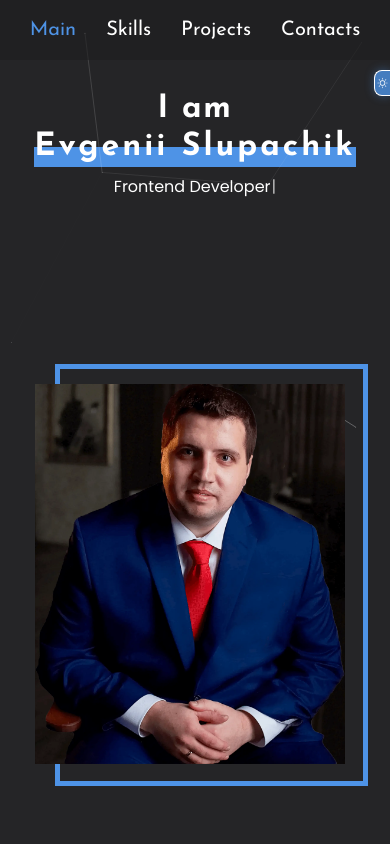
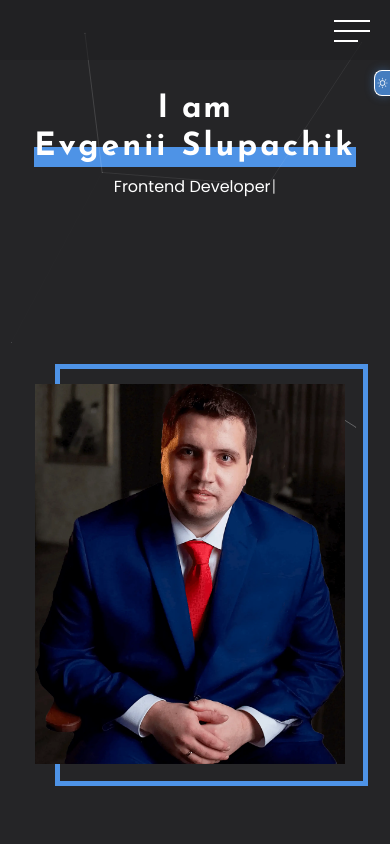
Before and after one commit to MrEvgeniy1989/portfolio, a React (Create React App) app: page / in a window 390 px wide. Shown: the top 844 px of the page. Built offline with nearby package versions, Linux system fonts and the light colour scheme.

Commit message:
feat: сделал адаптив для Header и добавил бургер меню для мобильной версии.

```diff
--- a/src/common/styles/_tokens.scss
+++ b/src/common/styles/_tokens.scss
@@ -8,4 +8,7 @@
 
   /* animation */
   --transition: 0.2s ease-in-out;
+
+  /* tablet: @media screen and (max-width: 768px) */
+  /* mobile: @media screen and (max-width: 576px) */
 }
--- a/src/features/header/Header.tsx
+++ b/src/features/header/Header.tsx
@@ -3,13 +3,28 @@ import React from 'react'
 import s from './Header.module.scss'
 
 import { Container } from '../../common/components/container/Container'
-import { Nav } from './nav/Nav'
+import { DesktopMenu } from './desktopMenu/DesktopMenu'
+import { MobileMenu } from './mobileMenu/MobileMenu'
+
+export type MenuItem = {
+  href: string
+  id: number
+  title: string
+}
+
+const menuItems: MenuItem[] = [
+  { href: 'main', id: 1, title: 'Main' },
+  { href: 'skills', id: 2, title: 'Skills' },
+  { href: 'projects', id: 3, title: 'Projects' },
+  { href: 'contacts', id: 4, title: 'Contacts' },
+]
 
 export const Header = () => {
   return (
     <header className={s.header} id={'header'}>
       <Container className={s.container}>
-        <Nav />
+        <DesktopMenu menuItems={menuItems} />
+        <MobileMenu menuItems={menuItems} />
       </Container>
     </header>
   )
--- a/src/features/header/nav/Nav.tsx
+++ b/src/features/header/desktopMenu/DesktopMenu.tsx
@@ -2,18 +2,17 @@ import React from 'react'
 import { Link as LinkScroll } from 'react-scroll'
 import ScrollSpy from 'react-scrollspy'
 
-import s from './Nav.module.scss'
+import s from './desktopMenu.module.scss'
 
-const menuItems = [
-  { href: 'main', id: 1, title: 'Main' },
-  { href: 'skills', id: 2, title: 'Skills' },
-  { href: 'projects', id: 3, title: 'Projects' },
-  { href: 'contacts', id: 4, title: 'Contacts' },
-]
+import { MenuItem } from '../Header'
 
-export const Nav = () => {
+type Props = {
+  menuItems: MenuItem[]
+}
+
+export const DesktopMenu = ({ menuItems }: Props) => {
   return (
-    <nav className={s.nav}>
+    <nav className={s.desktopMenu}>
       <ScrollSpy currentClassName={s.active} items={menuItems.map(item => item.href)} offset={-610}>
         {menuItems.map(item => {
           return (
--- a/src/features/header/nav/Nav.module.scss
+++ b/src/features/header/desktopMenu/desktopMenu.module.scss
@@ -1,10 +1,10 @@
-.nav {
+.desktopMenu {
   display: flex;
   align-items: center;
   width: 100%;
   height: 100%;
 
-  & > ul {
+  ul {
     display: flex;
     gap: 30px;
     align-items: center;
@@ -37,9 +37,9 @@
         }
       }
     }
+  }
 
-    @media screen and (width <= 480px) {
-      justify-content: center;
-    }
+  @media screen and (width <= 768px) {
+    display: none;
   }
 }
--- /dev/null
+++ b/src/features/header/mobileMenu/MobileMenu.tsx
@@ -0,0 +1,57 @@
+import React, { useState } from 'react'
+import { Link as LinkScroll } from 'react-scroll'
+import ScrollSpy from 'react-scrollspy'
+
+import clsx from 'clsx'
+
+import s from './mobileMenu.module.scss'
+
+import { MenuItem } from '../Header'
+
+type Props = {
+  menuItems: MenuItem[]
+}
+
+export const MobileMenu = ({ menuItems }: Props) => {
+  const [menuIsOpen, setMenuIsOpen] = useState<boolean>(false)
+
+  const onBurgerButtonClick = () => {
+    setMenuIsOpen(!menuIsOpen)
+  }
+
+  return (
+    <nav className={s.mobileMenu}>
+      <button
+        className={clsx(s.burgerButton, menuIsOpen && s.burgerButtonOpen)}
+        onClick={onBurgerButtonClick}
+      >
+        <span></span>
+      </button>
+      <div
+        className={clsx(s.mobileMenuPopup, menuIsOpen && s.popupOpen)}
+        onClick={() => setMenuIsOpen(false)}
+      >
+        <ScrollSpy
+          currentClassName={s.active}
+          items={menuItems.map(item => item.href)}
+          offset={-610}
+        >
+          {menuItems.map(item => {
+            return (
+              <LinkScroll
+                className={s.link}
+                key={item.id}
+                offset={-60}
+                onClick={() => setMenuIsOpen(false)}
+                smooth
+                to={item.href}
+              >
+                {item.title}
+              </LinkScroll>
+            )
+          })}
+        </ScrollSpy>
+      </div>
+    </nav>
+  )
+}
--- /dev/null
+++ b/src/features/header/mobileMenu/mobileMenu.module.scss
@@ -0,0 +1,134 @@
+.mobileMenu {
+  display: none;
+  width: 100%;
+  height: 100%;
+
+  .burgerButton {
+    position: fixed;
+    z-index: 9999999;
+    top: 0;
+    right: 0;
+
+    width: 80px;
+    height: 70px;
+
+    span {
+      position: absolute;
+      top: 30px;
+      right: 20px;
+
+      display: block;
+
+      width: 36px;
+      height: 2px;
+
+      background-color: var(--text-color);
+
+      &::before {
+        content: '';
+
+        position: absolute;
+        transform: translateY(-10px);
+
+        display: block;
+
+        width: 36px;
+        height: 2px;
+
+        background-color: var(--text-color);
+      }
+
+      &::after {
+        content: '';
+
+        position: absolute;
+        transform: translateY(10px);
+
+        display: block;
+
+        width: 24px;
+        height: 2px;
+
+        background-color: var(--text-color);
+      }
+    }
+  }
+
+  .mobileMenuPopup {
+    position: fixed;
+    z-index: 99999;
+    inset: 0;
+    transform: translateY(-100%);
+
+    display: flex;
+    align-items: center;
+    justify-content: center;
+
+    background-color: rgb(31 31 32 / 90%);
+
+    transition: 0.4s ease-in-out;
+
+    ul {
+      display: flex;
+      flex-direction: column;
+      gap: 10px;
+      align-items: center;
+      justify-content: center;
+
+      transition: 0.4s ease-in-out;
+
+      .link {
+        cursor: pointer;
+        user-select: none;
+
+        font-family: var(--font-family-primary);
+        font-size: 20px;
+        font-weight: 400;
+        line-height: 1.2;
+        color: var(--text-color);
+        text-decoration: none;
+
+        transition: color var(--transition);
+
+        &.active {
+          color: var(--primary-color);
+          transition: color var(--transition);
+        }
+
+        @media (width >= 767px) {
+          &:hover {
+            color: var(--primary-color);
+            transition: color var(--transition);
+          }
+        }
+      }
+    }
+  }
+
+  .burgerButtonOpen {
+    span {
+      background-color: rgb(255 255 255 / 0%);
+
+      &::before {
+        transform: rotate(-45deg) translateY(0);
+      }
+
+      &::after {
+        transform: rotate(45deg) translateY(0);
+        width: 36px;
+      }
+    }
+  }
+
+  .popupOpen {
+    transform: translateY(0);
+
+    & ul {
+      gap: 30px;
+    }
+  }
+
+  @media screen and (width <= 768px) {
+    display: block;
+  }
+}
```
